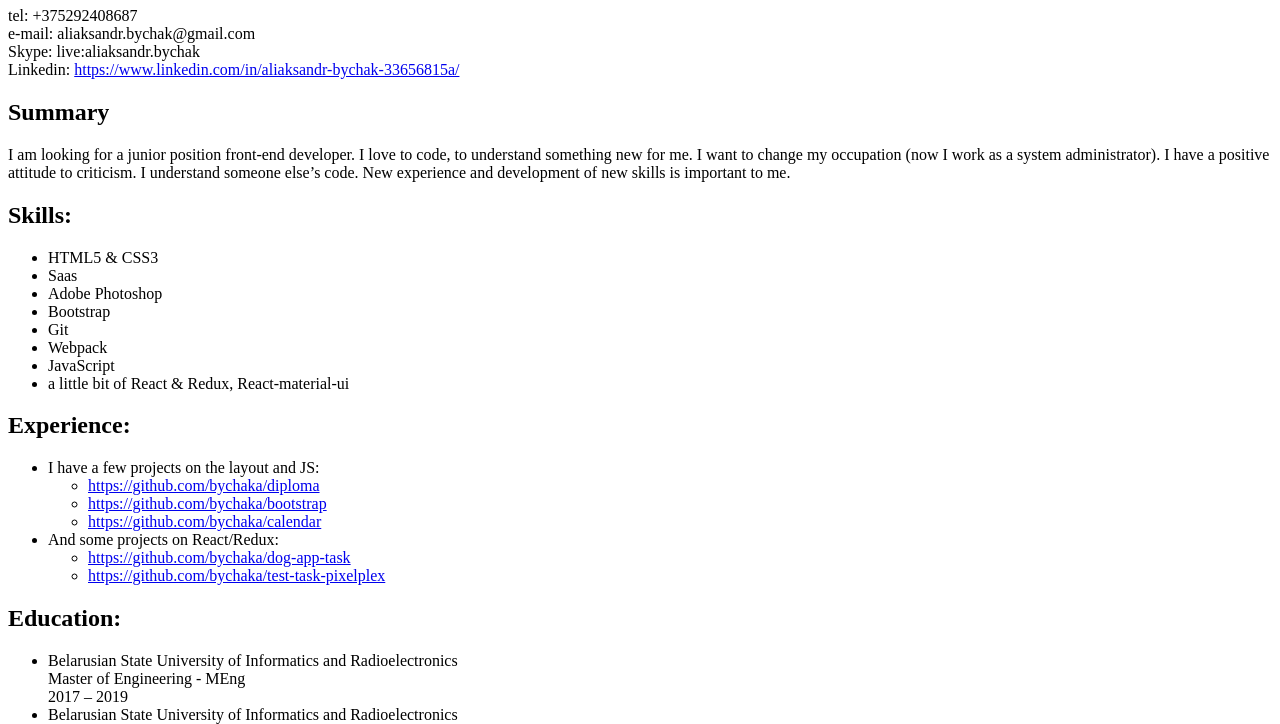
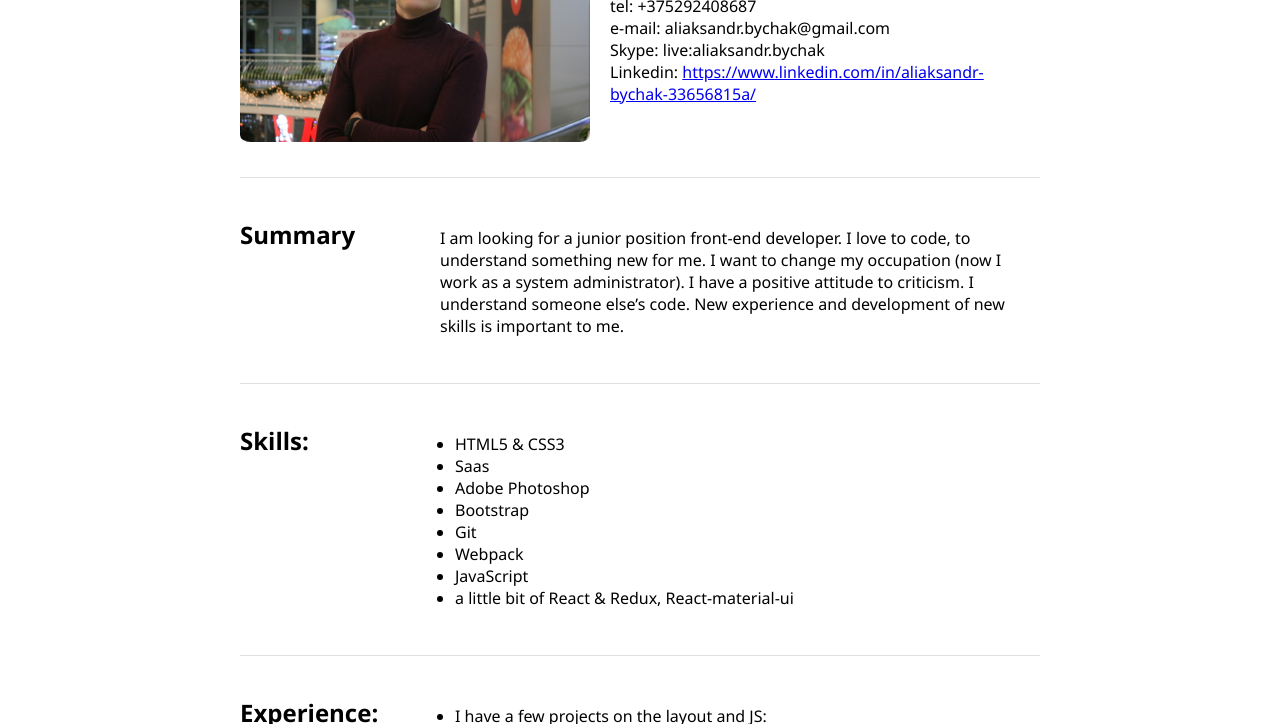
Before and after one commit to bychaka/rsschool-2019Q1-cv, a plain HTML site: page index.html in a window 1280 px wide. Shown: the part 99-823 px from the top of the page. Drawn offline with Linux system fonts and the light colour scheme; the site is published under a folder, as on GitHub Pages, so addresses that start at the root find nothing.

Commit message:
fix: can't handle slash "/" in href and src

```diff
--- a/index.html
+++ b/index.html
@@ -4,7 +4,7 @@
     <meta charset="UTF-8">
     <meta name="viewport" content="width=device-width, initial-scale=1.0">
     <meta http-equiv="X-UA-Compatible" content="ie=edge">
-    <link rel="stylesheet" href="/acssets/main.css">
+    <link rel="stylesheet" href="acssets/main.css">
     <title>Resume Aliaksandr Bychak</title>
 </head>
 <body>
@@ -12,7 +12,7 @@
       <main class="main">
         <div class="section member">
           <div class="photo">
-            <img class="member-photo" src="/acssets/img/info.jpg" alt="photo member">
+            <img class="member-photo" src="acssets/img/info.jpg" alt="photo member">
           </div>
           <div class="contact-info">
             <h1 class="member-name">Aliaksandr Bychak</h1>
```
